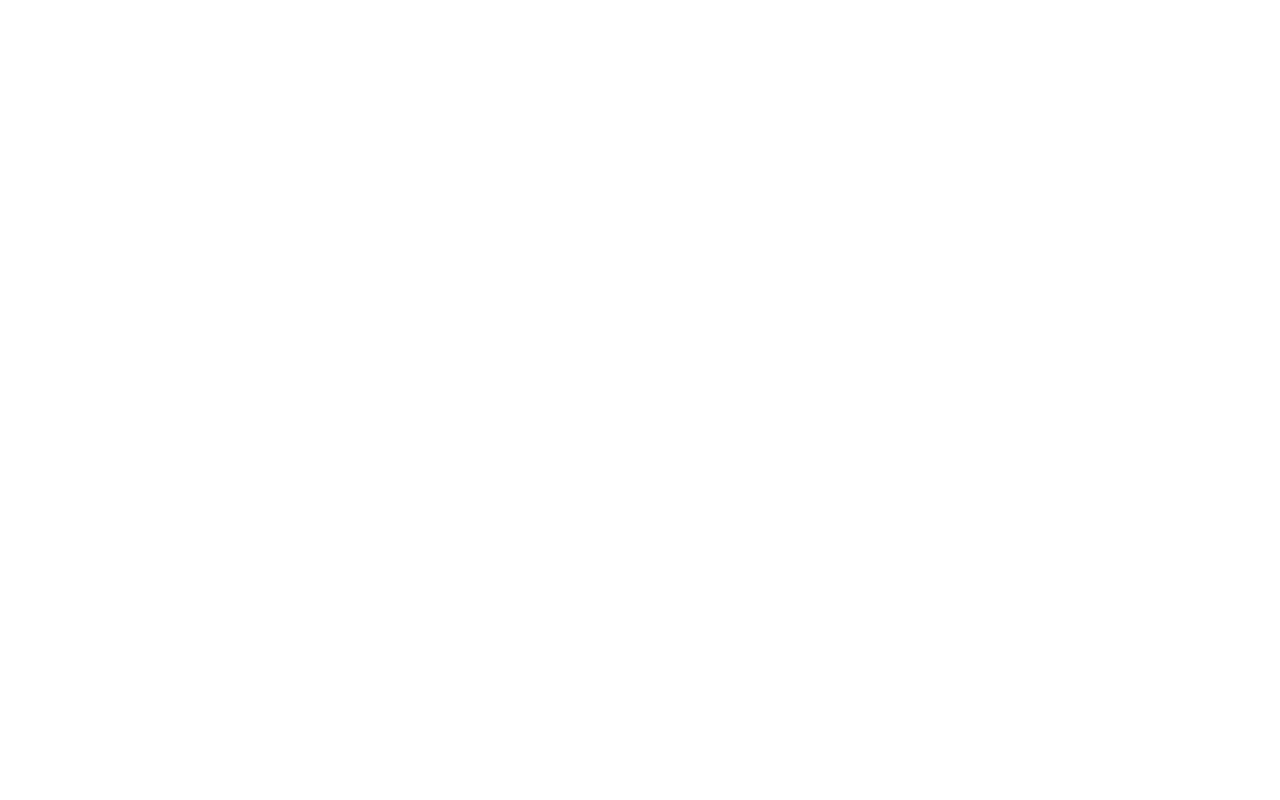
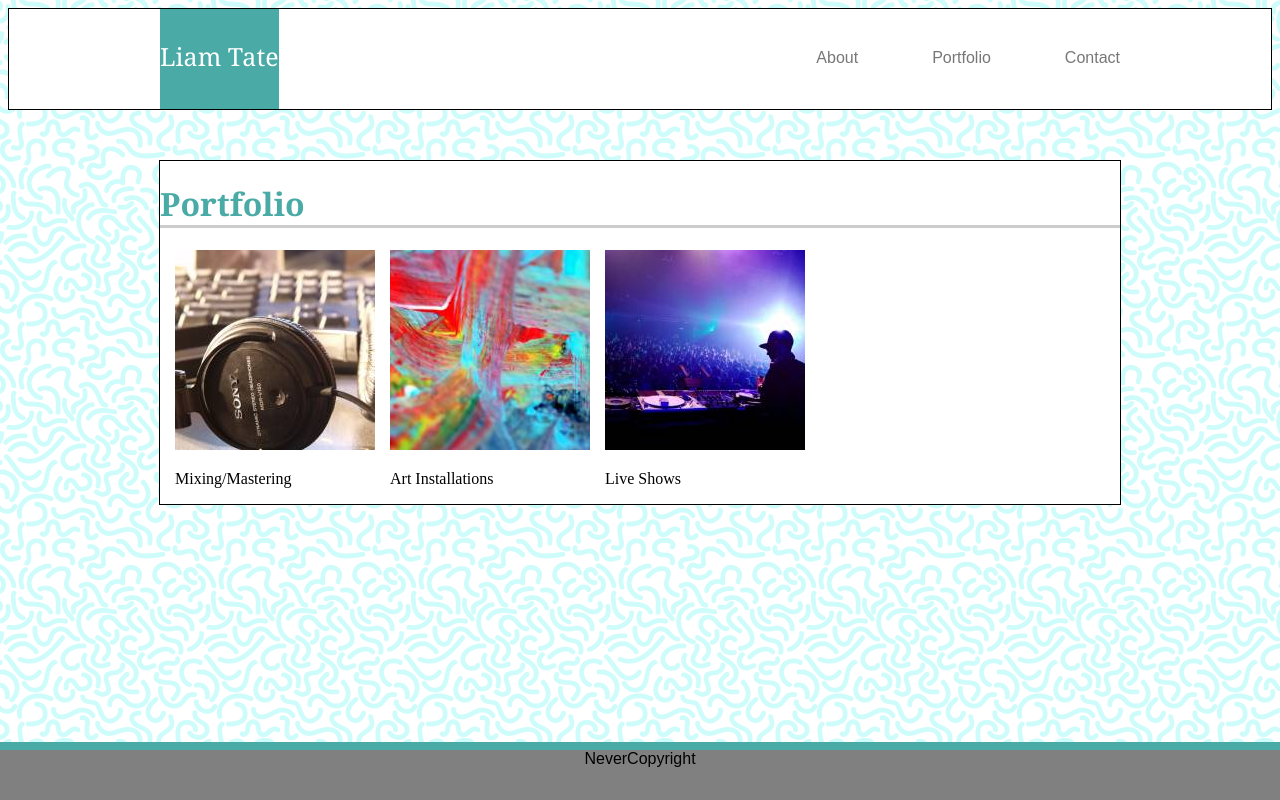
Before and after one commit to leeumt8/leeumt8.github.io, a plain HTML site: page portfolio.html in a window 1280 px wide. Drawn offline with Linux system fonts and the light colour scheme.

Commit message:
portfolio page done -- couldnt get txt to sit on imgs -- not enough time to delve into before class

```diff
--- a/assets/css/style.css
+++ b/assets/css/style.css
@@ -96,3 +96,21 @@
     background-color: grey;
     font-family: 'Arial', 'Helvetica Neue', Helvetica, sans-serif;
 }
+#portfoliopics {
+    position: relative;
+    margin: 15px;
+}
+#imgbox1 {
+    float:left;
+    position: relative;
+    margin-right: 15px;
+}
+#imgbox2 {
+    float: left;
+    position: relative;
+    margin-right: 15px;
+}
+#imgtxt1 #imgtxt2 #imgtxt3 {
+    position: absolute;
+    float: left;
+}
--- a/portfolio.html
+++ b/portfolio.html
@@ -0,0 +1,58 @@
+<!DOCTYPE html>
+<html lang="en">
+<head>
+    <meta charset="UTF-8">
+    <meta name="viewport" content="width=device-width, initial-scale=1.0">
+    <meta http-equiv="X-UA-Compatible" content="ie=edge">
+    <link rel="stylesheet" type="text/css" href="assets/css/style.css">
+    <title>Liam Tate</title>
+</head>
+<body class="entirety">
+
+<header>
+    <div class="container">
+
+        <p class="name"> Liam Tate </p>
+
+        <nav>
+            <ul>
+                <li><a href="index.html">About</a></li>
+                <li><a href="portfolio.html">Portfolio</a></li>
+                <li><a href="contact.html">Contact</a></li>
+            </ul>
+        </nav>
+
+    </div>
+</header>
+<div class="bio">
+    <h1 class="aboutme">
+        Portfolio
+    </h1>
+
+    <div id="portfoliopics">
+        <div id="imgbox1">
+            <img id="img1" src="assets/images/portfolio1.jpg">
+            <p id="imgtxt1">
+            Mixing/Mastering
+            </p>
+        </div>
+        <div id="imgbox2">
+         <img id="img2" src="assets/images/portfolio2.jpg">
+            <p id="imgtxt2">
+            Art Installations
+            </p>
+        </div>
+        <div id="imgbox3">
+            <img id="img3" src="assets/images/portfolio3.jpg">
+            <p id="imgtxt3">
+            Live Shows
+        </p>
+        </div>
+    </div>
+
+
+</div>
+
+</body>
+<footer class="pagefooter">NeverCopyright</footer>
+</html>
```
Also changed, not shown: 1 other file.
